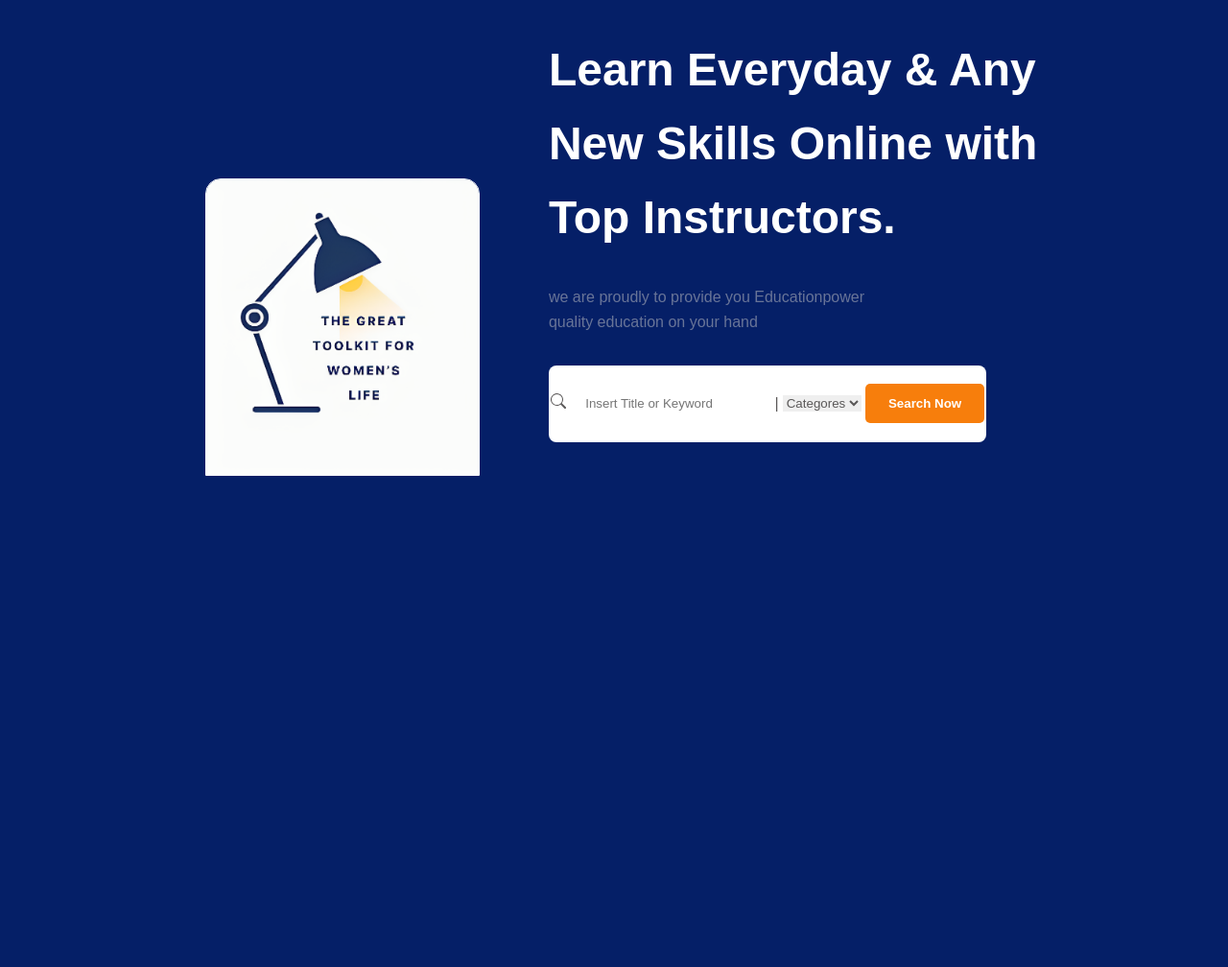
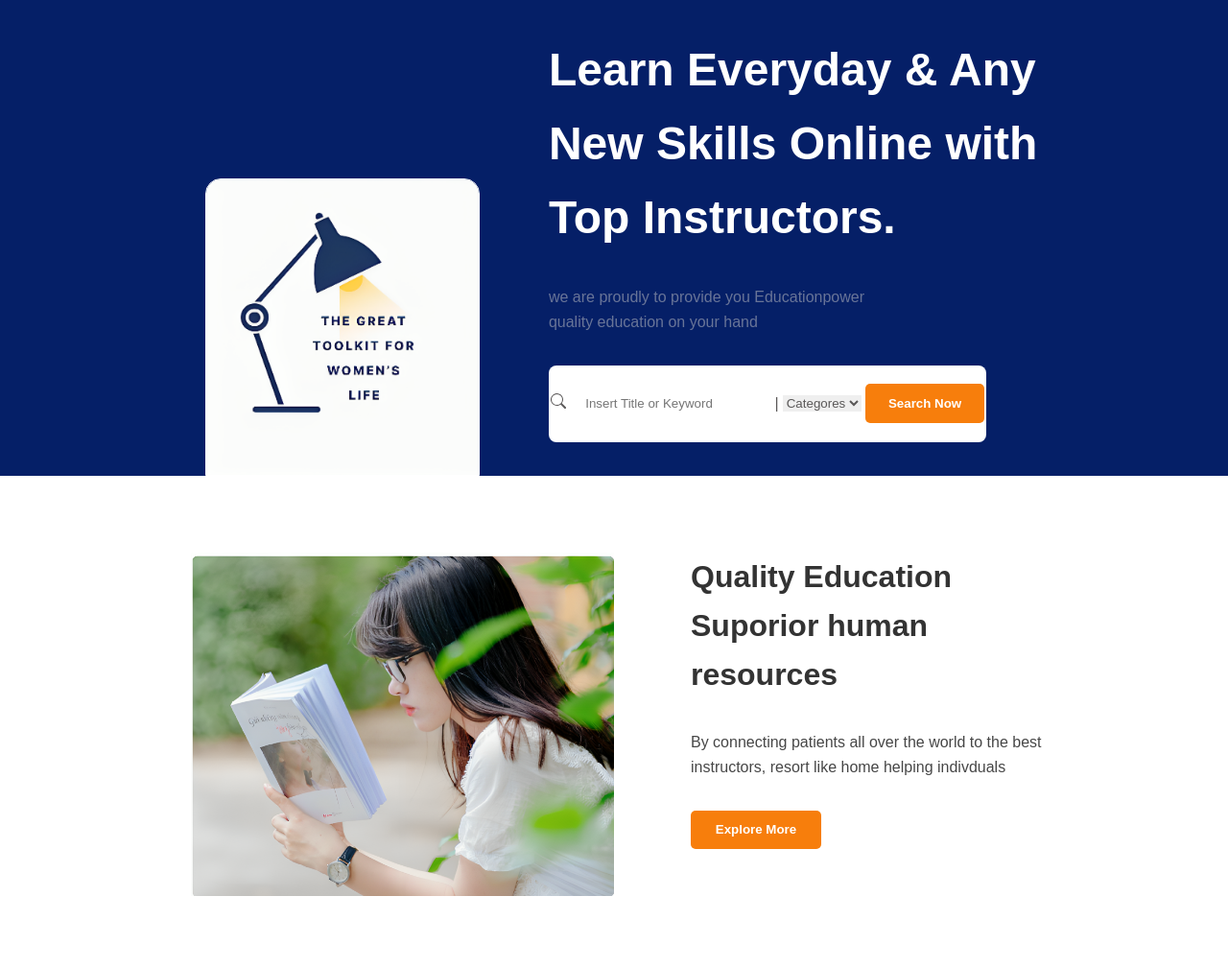
Before and after one commit to Anas-Alnabahin/HTML-Project, a plain HTML site: page index.html in a window 1280 px wide. Shown: the part 181-1189 px from the top of the page at 96% size. Before the commit the page ends 800 px from the top, so only its background shows below. Drawn offline with Linux system fonts and the light colour scheme.

Commit message:
finishing section 1

```diff
--- a/css/style.css
+++ b/css/style.css
@@ -2,8 +2,13 @@ body {
   background-color: rgb(5, 31, 103);
 }
 
+img {
+  max-width: 100%;
+  height: auto;
+}
+
 header {
-  padding: 1.5rem;
+  padding: 1.5rem 1.5rem 0 1.5rem;
   color: white;
   background-color: rgb(5, 31, 103);
   width: 100%;
@@ -119,8 +124,6 @@ input {
 }
 
 .header-div img {
-  max-width: 100%;
-  height: auto;
   width: 60%;
   border: 1px solid white;
   border-top-left-radius: 16px;
@@ -129,3 +132,53 @@ input {
   bottom: 0;
   right: 0;
 }
+
+.section-one {
+  display: flex;
+  background-color: white;
+  aspect-ratio: 2.5 / 1;
+}
+
+.sec1-div1,
+.sec1-div2 {
+  width: 50%;
+}
+
+.sec1-div1 {
+  display: flex;
+  justify-content: flex-end;
+}
+
+.section-one img {
+  height: 70%;
+  margin-top: 5rem;
+}
+
+.sec1-div2 {
+  display: flex;
+  flex-direction: column;
+  align-items: flex-start;
+  padding: 5rem;
+}
+
+.sec1-div2 .big-text {
+  font-size: 2em;
+  font-weight: bold;
+  margin-bottom: 2rem;
+}
+
+.sec1-div2 .small-text {
+  font-weight: lighter;
+  opacity: 0.9;
+}
+
+.sec1-div2 button {
+  margin-top: 2rem;
+  width: 8.5rem;
+  height: 2.5rem;
+  border-radius: 5px;
+}
+
+.sec1-div2 button:hover {
+  border: 0.5px solid rgb(247, 126, 12);
+}
--- a/index.html
+++ b/index.html
@@ -65,6 +65,23 @@
         </div>
       </div>
     </header>
-    <main></main>
+    <main>
+      <section class="section-one">
+        <div class="sec1-div1">
+          <img src="images/sec2.png" alt="person" />
+        </div>
+        <div class="sec1-div2">
+          <p class="big-text">
+            Quality Education <br />
+            Suporior human <br />resources
+          </p>
+          <p class="small-text">
+            By connecting patients all over the world to the best <br />
+            instructors, resort like home helping indivduals
+          </p>
+          <button>Explore More</button>
+        </div>
+      </section>
+    </main>
   </body>
 </html>
```
